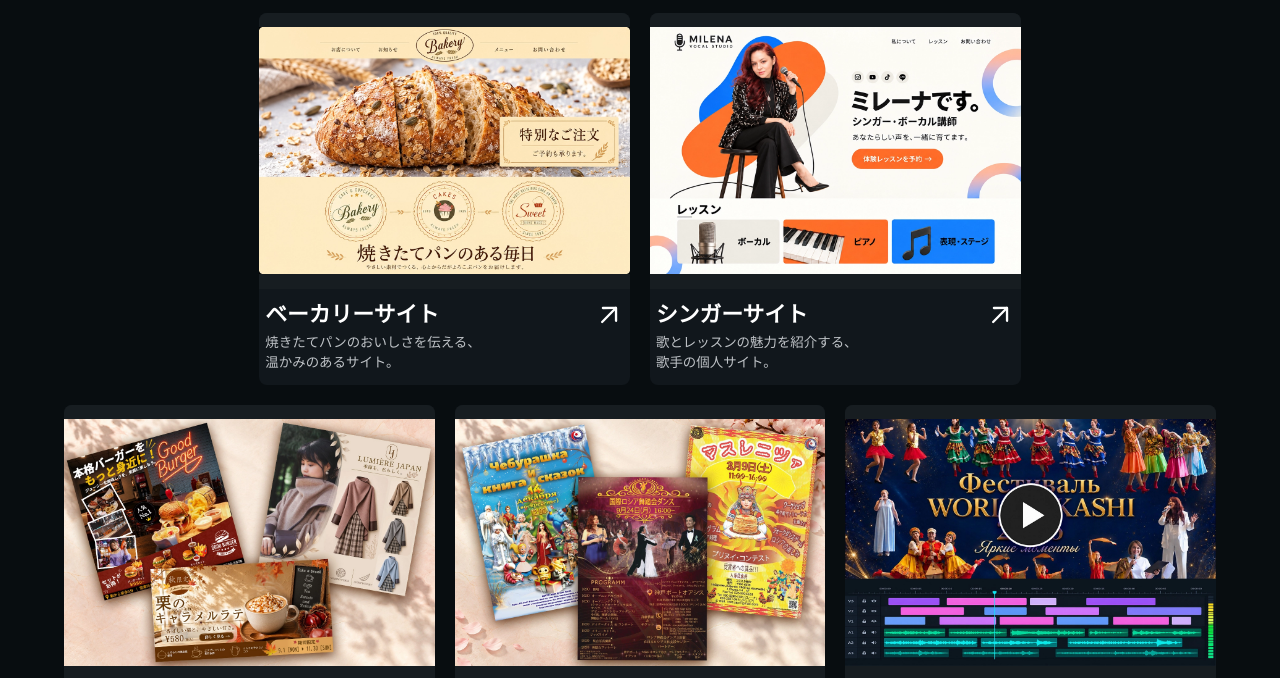
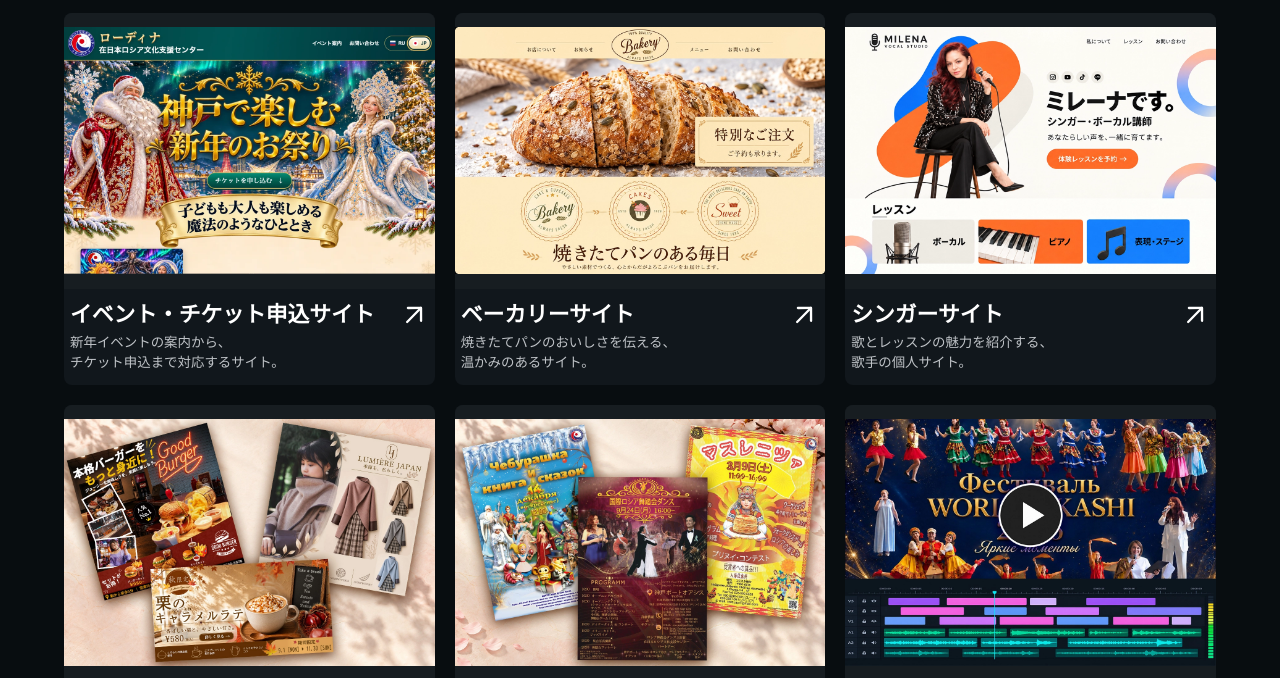
Before and after one commit to milenanur/milenanur.github.io, a plain HTML site: page index.html in a window 1280 px wide. Shown: the part 719-1397 px from the top of the page. Drawn offline with nearby package versions, Linux system fonts and the light colour scheme.

Commit message:
Add RODINA ticket booking website

```diff
--- a/index.html
+++ b/index.html
@@ -43,10 +43,10 @@
 <style>
   .works-grid > [hidden] { display: none !important; }
   @media (min-width: 1025px) {
-    .works-grid--featured { grid-template-columns: repeat(6, minmax(0, 1fr)); }
-    .works-grid--featured > .work-card { grid-column: span 2; }
-    .works-grid--featured > .work-card--bakery { grid-column: 2 / span 2; }
-    .works-grid--featured > .work-card--singer { grid-column: 4 / span 2; }
+    .works-grid--featured { grid-template-columns: repeat(3, minmax(0, 1fr)); }
+    .works-grid--featured > .work-card,
+    .works-grid--featured > .work-card--bakery,
+    .works-grid--featured > .work-card--singer { grid-column: auto; }
   }
 </style>
 </head>
@@ -154,21 +154,17 @@
           制作実績
         </h2>
 <div class="works-grid works-grid--featured">
-<!-- 1. Сайт школы -->
-<!-- Когда будет адрес сайта, заменим article на a со ссылкой -->
-<article class="work-card work-link" hidden aria-hidden="true">
-<img alt="ロシア語学校のWebサイトデザイン" class="work-image" loading="lazy" src="images/photos/card-school.webp"/>
+<!-- 1. RODINA — Новый год, сайт заказа билетов -->
+<a class="work-card work-link work-card--rodina" id="websites" href="https://ss683670.stars.ne.jp/" target="_blank" rel="noopener noreferrer">
+<img alt="RODINA 新年イベント・チケット申込サイト" class="work-image" loading="lazy" src="images/photos/card-rodina.webp"/>
 <div class="work-description">
-<h3>学校サイト</h3>
-<p>
-                ロシア語を通して広がる、子どもたちの世界。<br/>
-                教室の活動や魅力を紹介するサイト。
-              </p>
+<h3>イベント・チケット申込サイト</h3>
+<p>新年イベントの案内から、<br/>チケット申込まで対応するサイト。</p>
 <img alt="" class="work-arrow" src="images/icons/arrow-up-right.svg"/>
 </div>
-</article>
+</a>
 <!-- 2. Сайт пекарни -->
-<a class="work-card work-link work-card--bakery" id="websites" href="projects/BACERY/index.html?lang=ja" target="_blank" rel="noopener noreferrer">
+<a class="work-card work-link work-card--bakery" href="projects/BACERY/index.html?lang=ja" target="_blank" rel="noopener noreferrer">
 <img alt="ベーカリーのWebサイトデザイン" class="work-image" loading="lazy" src="images/photos/card-bacery.webp"/>
 <div class="work-description">
 <h3>ベーカリーサイト</h3>
```
Also changed, not shown: ru/index.html (+11 -15 lines), images/photos/card-rodina.webp (added), 6 other files.
